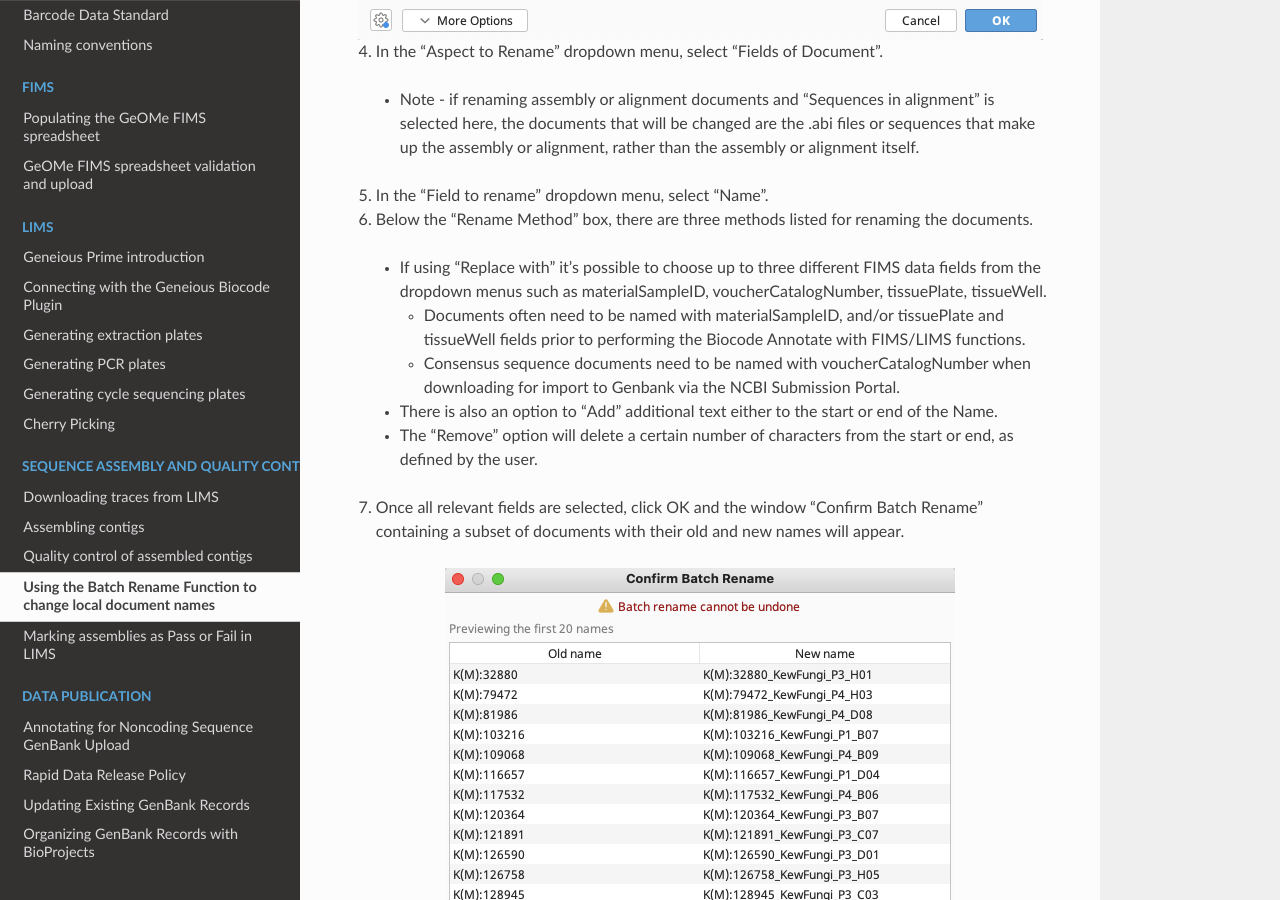
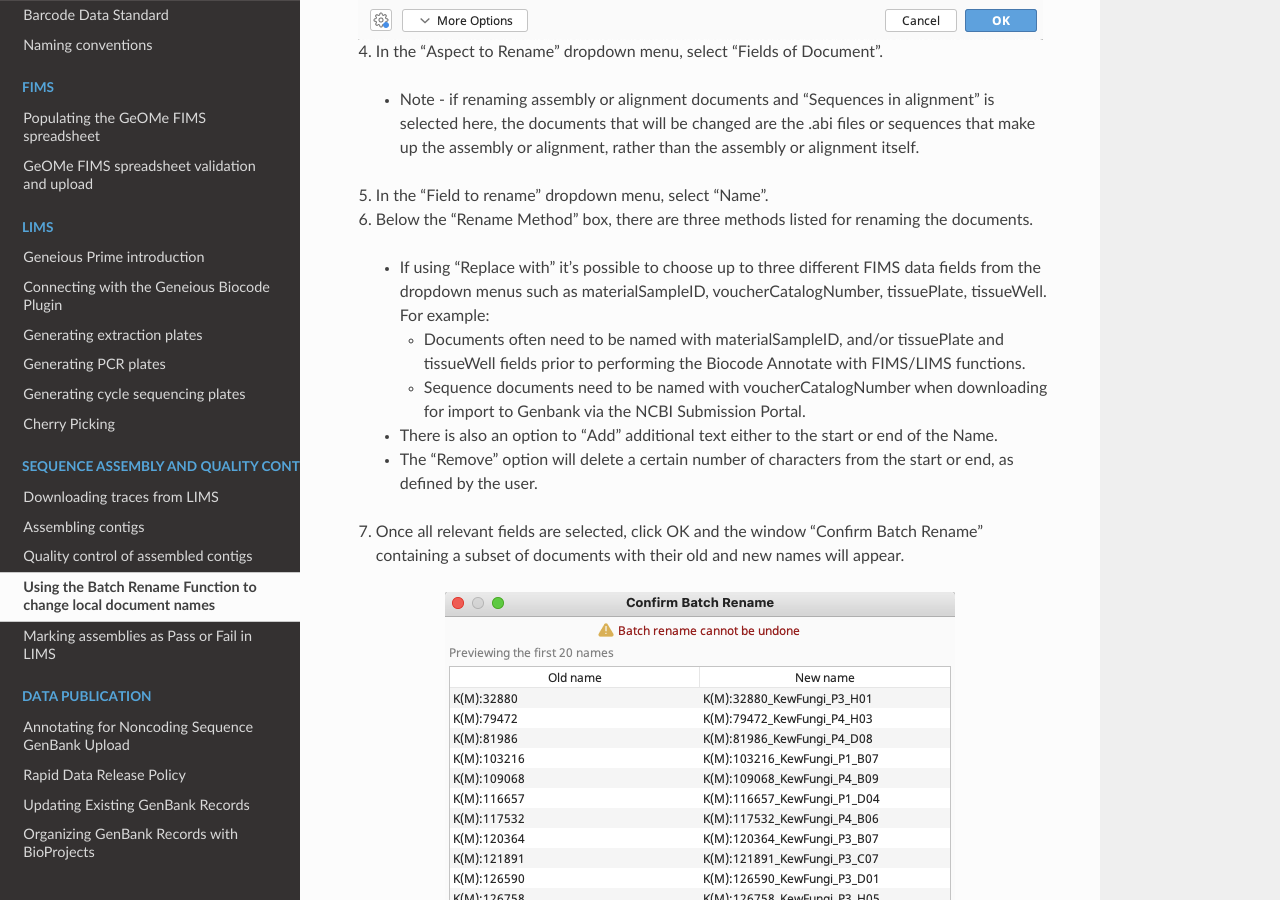
Before and after one commit to SIBarcodeNetwork/ReadtheDocsMaster, a Sphinx documentation site: the page built from Docs/batch_rename.rst, in a window 1280 px wide and 900 px high, scrolled down 1116 px. Built offline with Sphinx 7.4.7 and the Read the Docs theme 2.0.0, drawn with Linux system fonts in a browser that asks for light colours; pages that are not in the unit, such as notebooks, are missing from menus.

Commit message:
Update batch_rename.rst

```diff
--- a/Docs/batch_rename.rst
+++ b/Docs/batch_rename.rst
@@ -25,11 +25,11 @@ This function is mostly used by SIBN to change the local name of documents such
 
 6. Below the “Rename Method” box, there are three methods listed for renaming the documents.
 
-  * If using “Replace with” it’s possible to choose up to three different FIMS data fields  from the dropdown menus such as materialSampleID, voucherCatalogNumber, tissuePlate, tissueWell.
+  * If using “Replace with” it’s possible to choose up to three different FIMS data fields from the dropdown menus such as materialSampleID, voucherCatalogNumber, tissuePlate, tissueWell. For example:
 
     * Documents often need to be named with materialSampleID, and/or tissuePlate and tissueWell fields prior to performing the Biocode Annotate with FIMS/LIMS functions.
 
-    * Consensus sequence documents need to be named with voucherCatalogNumber when downloading for import to Genbank via the NCBI Submission Portal.
+    * Sequence documents need to be named with voucherCatalogNumber when downloading for import to Genbank via the NCBI Submission Portal.
 
   * There is also an option to “Add” additional text either to the start or end of the Name.
 
```
